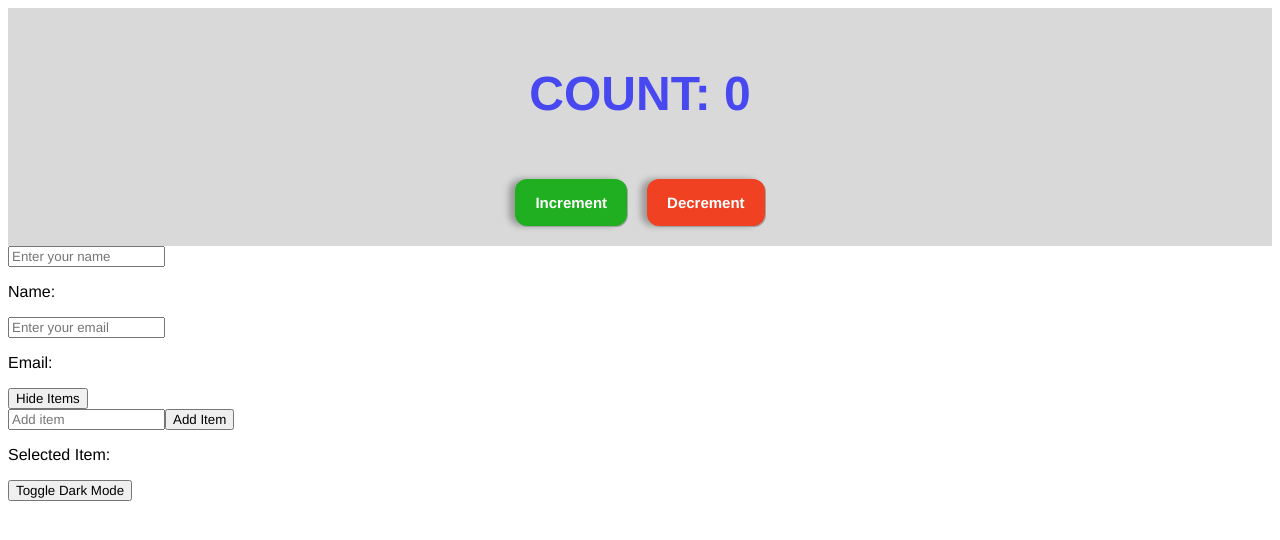
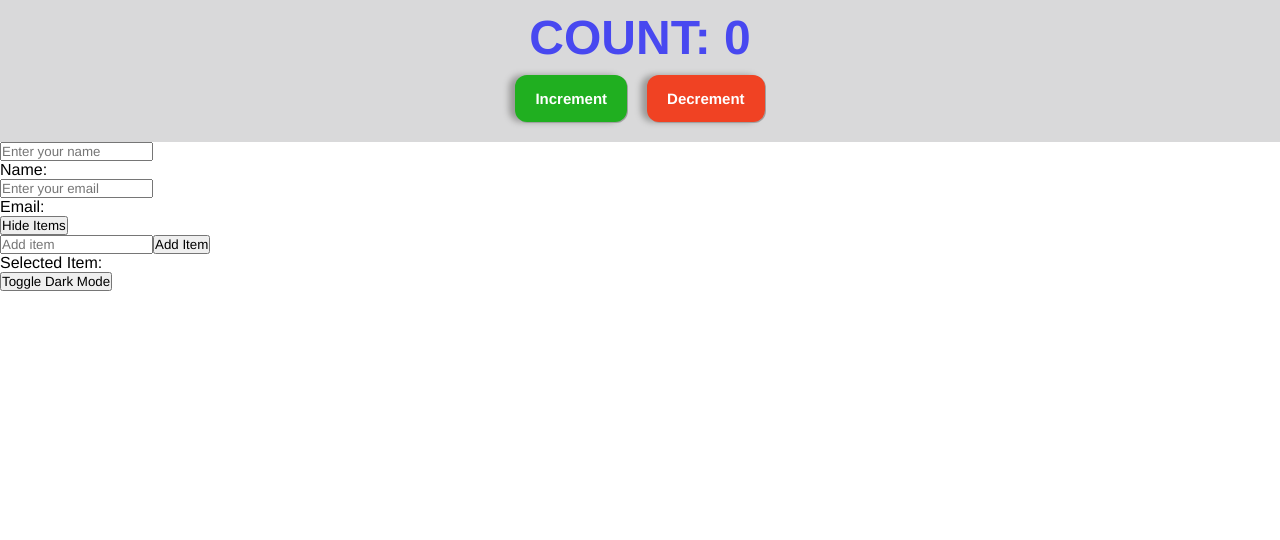
Before and after one commit to pagevamp/react-sandbox, a React (Vite) app: page / in a window 1280 px wide. Shown: the top 540 px of the page. Built offline with nearby package versions, Linux system fonts and the light colour scheme.

Commit message:
refact/Addressed pr review changes

```diff
--- a/src/App.tsx
+++ b/src/App.tsx
@@ -63,7 +63,7 @@ export default function App() {
 
   return (
     <div>
-      <Counter></Counter>
+      <Counter/>
       <form onSubmit={handleSubmit}>
         <div>
           <input
--- a/src/components/Button/Button.tsx
+++ b/src/components/Button/Button.tsx
@@ -8,9 +8,7 @@ interface ButtonProps {
 
 const Button = ({ value, onClick, className }: ButtonProps) => {
   return (
-    <div>
       <button className={className} onClick={onClick}>{value}</button>
-    </div>
   );
 };
 
--- a/src/components/Counter/Counter.tsx
+++ b/src/components/Counter/Counter.tsx
@@ -4,13 +4,13 @@ import { useCounter } from "../../hooks/useCounters";
 
 
 const Counter = () => {
-    const { count, increment, decrement } = useCounter();
+    const { count, handleIncrement, handleDecrement } = useCounter();
     return (
         <section className={styles.background}>
             <p className={styles.count}>COUNT: {count}</p>
             <div className={styles.buttonSection}>
-                <Button className={styles.increment } value="Increment" onClick={increment}></Button>
-                <Button className={styles.decrement} value="Decrement" onClick={decrement}></Button>
+                <Button className={styles.increment } value="Increment" onClick={handleIncrement}/>
+                <Button className={styles.decrement} value="Decrement" onClick={handleDecrement}/>
             </div>
         </section>
     )
--- a/src/hooks/useCounters.ts
+++ b/src/hooks/useCounters.ts
@@ -2,10 +2,10 @@ import { useCallback, useState } from "react";
 
 export function useCounter() {
   const [count, setCount] = useState(0);
-  const increment = useCallback(() => setCount((count) => count + 1), []);
-  const decrement = useCallback(
+  const handleIncrement = useCallback(() => setCount((count) => count + 1), []);
+  const handleDecrement = useCallback(
     () => setCount((count) => Math.max(count - 1, 0)),
     []
   );
-  return { count, increment, decrement };
+  return { count, handleIncrement, handleDecrement };
 }
--- a/src/style.css
+++ b/src/style.css
@@ -1,3 +1,5 @@
 *{
     font-family: Helvetica, sans-serif;
+    margin: 0;
+    padding: 0;
 }
```
